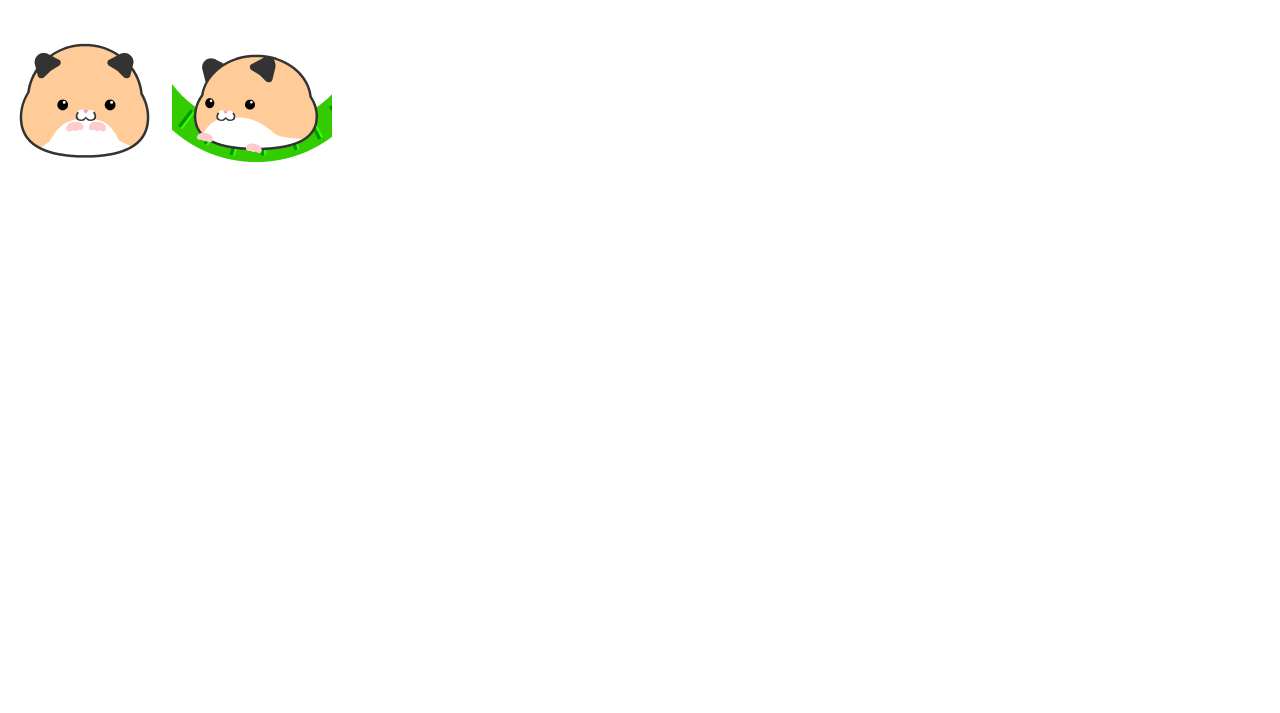
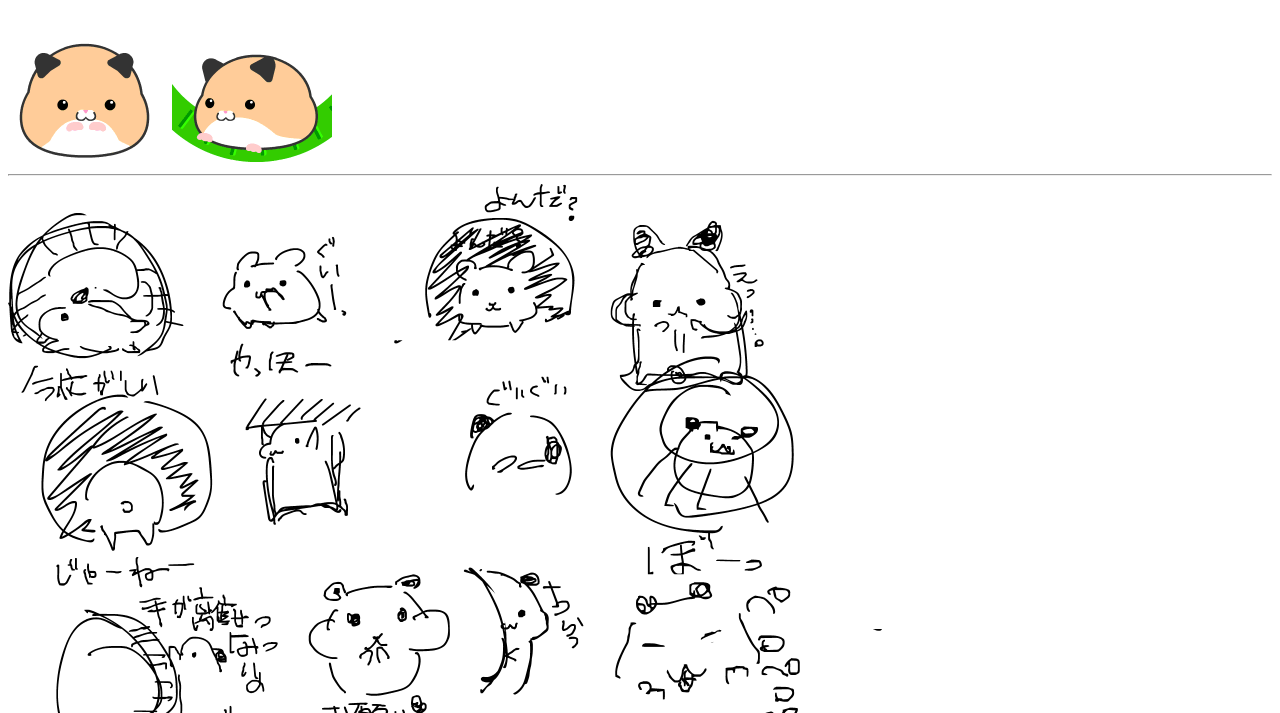
Before and after one commit to nyamogera/munimuni_stamp, a plain HTML site: page index.html in a window 1280 px wide. Shown: the part 87-800 px from the top of the page. Drawn offline with Linux system fonts and the light colour scheme.

Commit message:
下書きも追加

```diff
--- a/index.html
+++ b/index.html
@@ -9,5 +9,7 @@
     <h1>むにむにハムスターの日常</h1>
     <img src="images/01.gif">
     <img src="images/02.gif">
+    <hr>
+    <img src="images/draft.png">
 </body>
 </html>
```
Also changed, not shown: images/draft.png (added).
